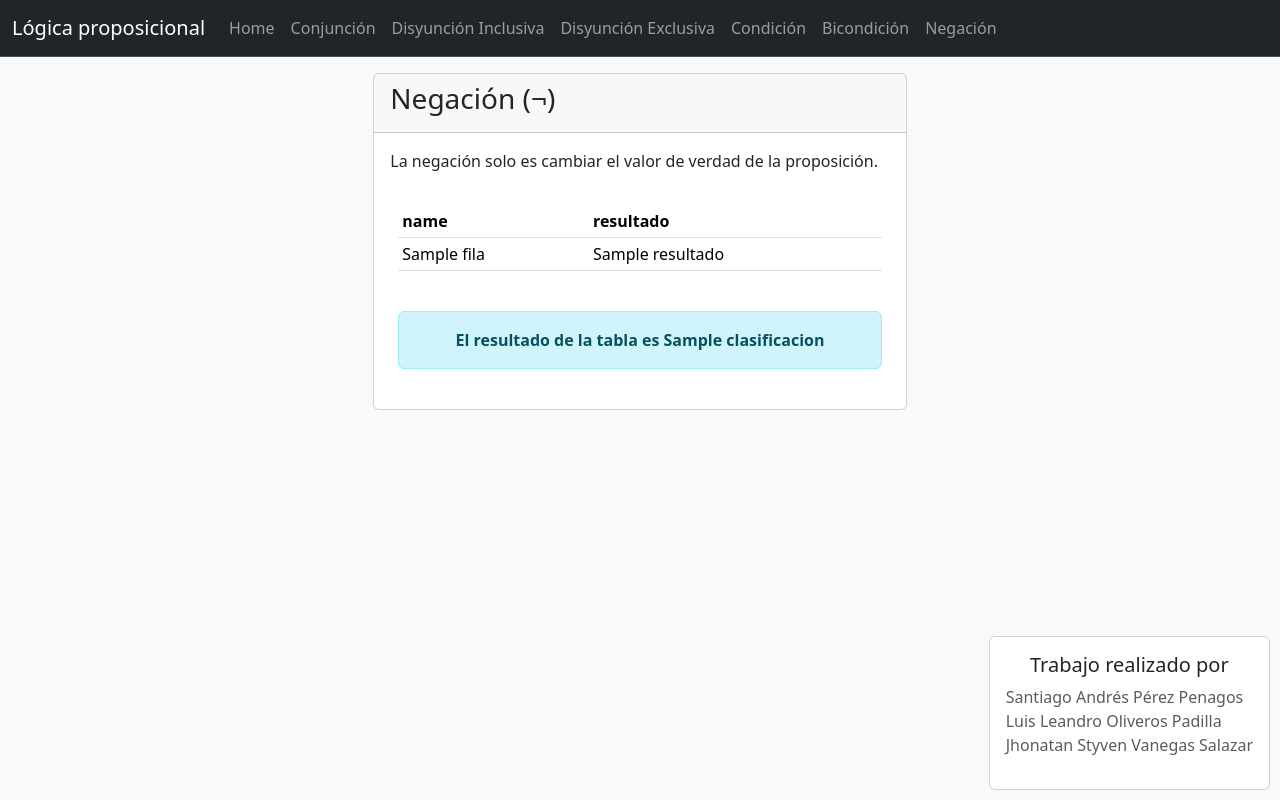
After one commit to codigoymass/logica-proposicional, a FastAPI app: template templates/negacion.html in a window 1280 px wide. The commit adds this page. Run offline with FastAPI, Linux system fonts and the light colour scheme; the template is opened without the code that fills it: most values are stand-ins (such as "Sample title", 1, 10 or a date in 2020).

Commit message:
Add negacion

```diff
--- a/app.py
+++ b/app.py
@@ -95,6 +95,23 @@ def bicondicion(request: Request):
         {"input": txt_input, "tabla": tabla, "error": error}
     )
 
+@app.get("/negacion", include_in_schema=False, name="negacion")
+def negacion(request: Request):
+    txt_input = "¬p"
+    tabla = None
+    error = None
+
+    try:
+        tabla = crear(txt_input)
+    except ValueError as e:
+        error = str(e)
+
+    return templates.TemplateResponse(
+        request,
+        "negacion.html",
+        {"input": txt_input, "tabla": tabla, "error": error}
+    )
+
 @app.post("/resultado", include_in_schema=False, name="resultado")
 async def validate(request: Request, txt_input: str = Form(...)):
     tabla = None
--- a/templates/_tabla.html
+++ b/templates/_tabla.html
@@ -19,7 +19,9 @@
     </table>
 
     <br />
+    {% if clasificacion %}
     <div class="alert alert-info text-center">
         <span class="fw-bold">El resultado de la tabla es {{ clasificacion }}</span>
     </div>
+    {% endif %}
 </div>
--- a/templates/layout.html
+++ b/templates/layout.html
@@ -33,6 +33,9 @@
                     <li class="nav-item">
                         <a class="nav-link" href="{{ url_for("bicondicion") }}">Bicondición</a>
                     </li>
+                    <li class="nav-item">
+                        <a class="nav-link" href="{{ url_for("negacion") }}">Negación</a>
+                    </li>
                 </ul>
             </div>
         </div>
--- /dev/null
+++ b/templates/negacion.html
@@ -0,0 +1,21 @@
+{%extends "layout.html" %}
+
+{% block content %}
+
+<div class="card">
+    <div class="card-header">
+        <h3>Negación (¬)</h3>
+    </div>
+
+    <div class="card-body">
+        <p>La negación solo es cambiar el valor de verdad de la proposición.</p>
+
+        {% if tabla %}
+            {% set col_res = 'resultado' %}
+            {% set variables = (tabla[0].keys() | reject('equalto', col_res) | list) if tabla else [] %}
+            {% include '_tabla.html' %}
+        {% endif %}
+    </div>
+</div>
+
+{% endblock content %}
```
